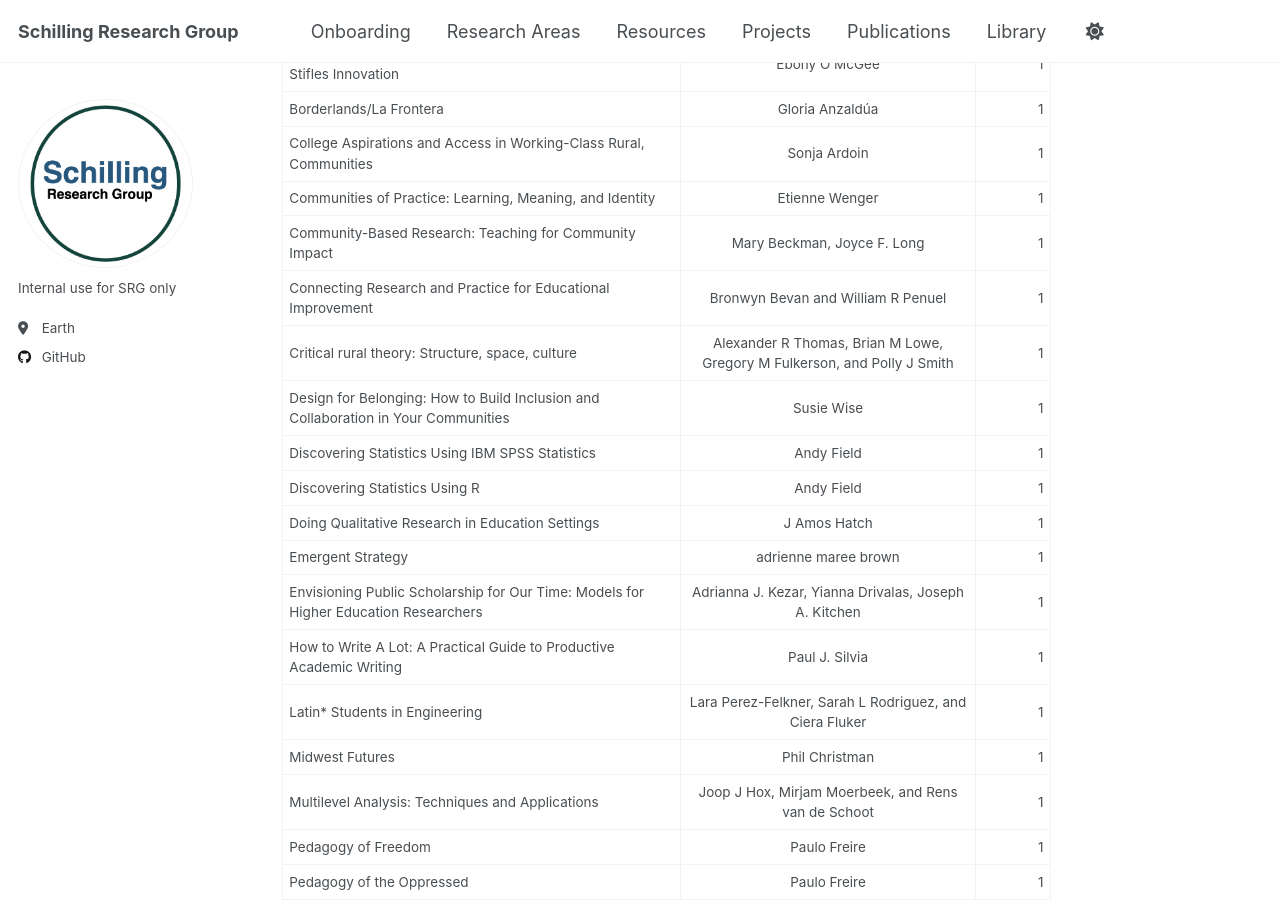
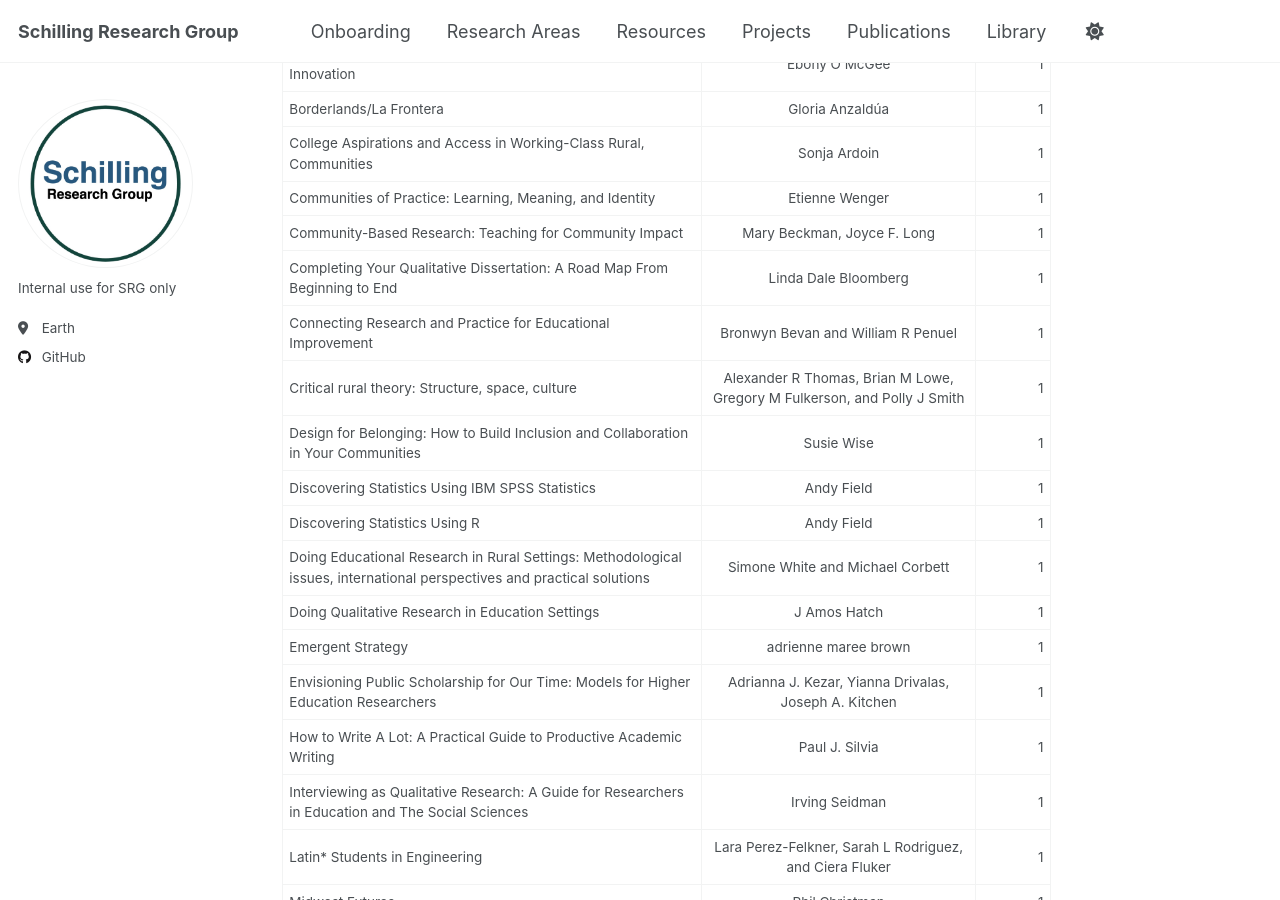
Before and after one commit to schillingmr/schilling-rg, a Jekyll site: the page built from _pages/library.md, in a window 1280 px wide and 900 px high, scrolled down 287 px. Built offline with Jekyll 4.4.1, drawn with Linux system fonts in a browser that asks for light colours.

Commit message:
Update library.md

```diff
--- a/_pages/library.md
+++ b/_pages/library.md
@@ -14,15 +14,18 @@ This page has a list of books Malle has a physical copy of. Any book listed here
 |College Aspirations and Access in Working-Class Rural, Communities|Sonja Ardoin|1|
 |Communities of Practice: Learning, Meaning, and Identity|Etienne Wenger|1|
 |Community-Based Research: Teaching for Community Impact|Mary Beckman, Joyce F. Long|1|
+|Completing Your Qualitative Dissertation: A Road Map From Beginning to End|Linda Dale Bloomberg|1|
 |Connecting Research and Practice for Educational Improvement|Bronwyn Bevan and William R Penuel|1|
 |Critical rural theory: Structure, space, culture|Alexander R Thomas, Brian M Lowe, Gregory M Fulkerson, and Polly J Smith|1|
 |Design for Belonging: How to Build Inclusion and Collaboration in Your Communities|Susie Wise|1|
 |Discovering Statistics Using IBM SPSS Statistics|Andy Field|1|
 |Discovering Statistics Using R|Andy Field|1|
+|Doing Educational Research in Rural Settings: Methodological issues, international perspectives and practical solutions|Simone White and Michael Corbett|1|
 |Doing Qualitative Research in Education Settings|J Amos Hatch|1|
 |Emergent Strategy|adrienne maree brown|1|
 |Envisioning Public Scholarship for Our Time: Models for Higher Education Researchers|Adrianna J. Kezar, Yianna Drivalas, Joseph A. Kitchen|1|
 |How to Write A Lot: A Practical Guide to Productive Academic Writing|Paul J. Silvia|1|
+|Interviewing as Qualitative Research: A Guide for Researchers in Education and The Social Sciences|Irving Seidman|1|
 |Latin* Students in Engineering|Lara Perez-Felkner, Sarah L Rodriguez, and Ciera Fluker|1|
 |Midwest Futures|Phil Christman|1|
 |Multilevel Analysis: Techniques and Applications|Joop J Hox, Mirjam Moerbeek, and Rens van de Schoot|1|
```
